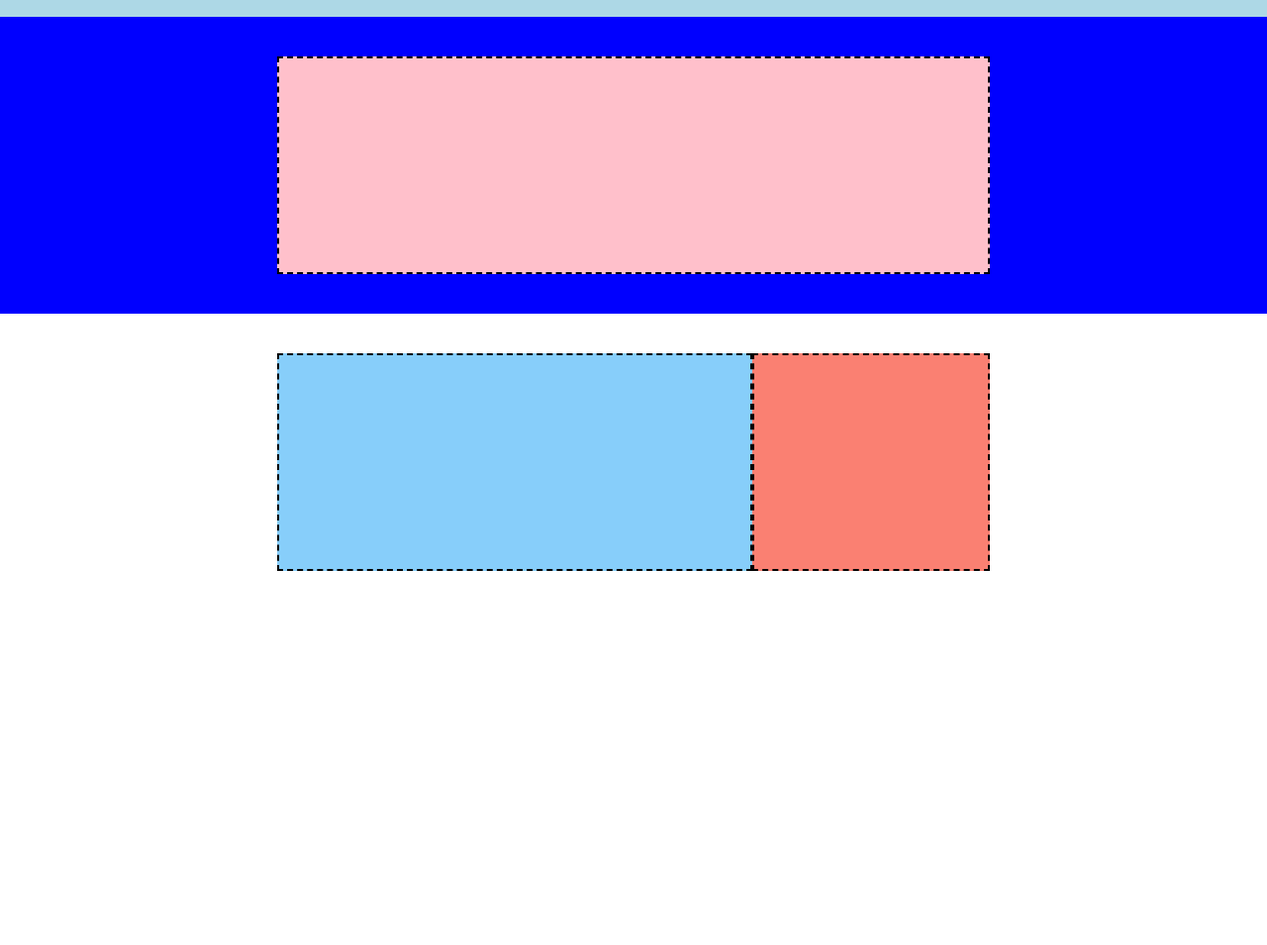
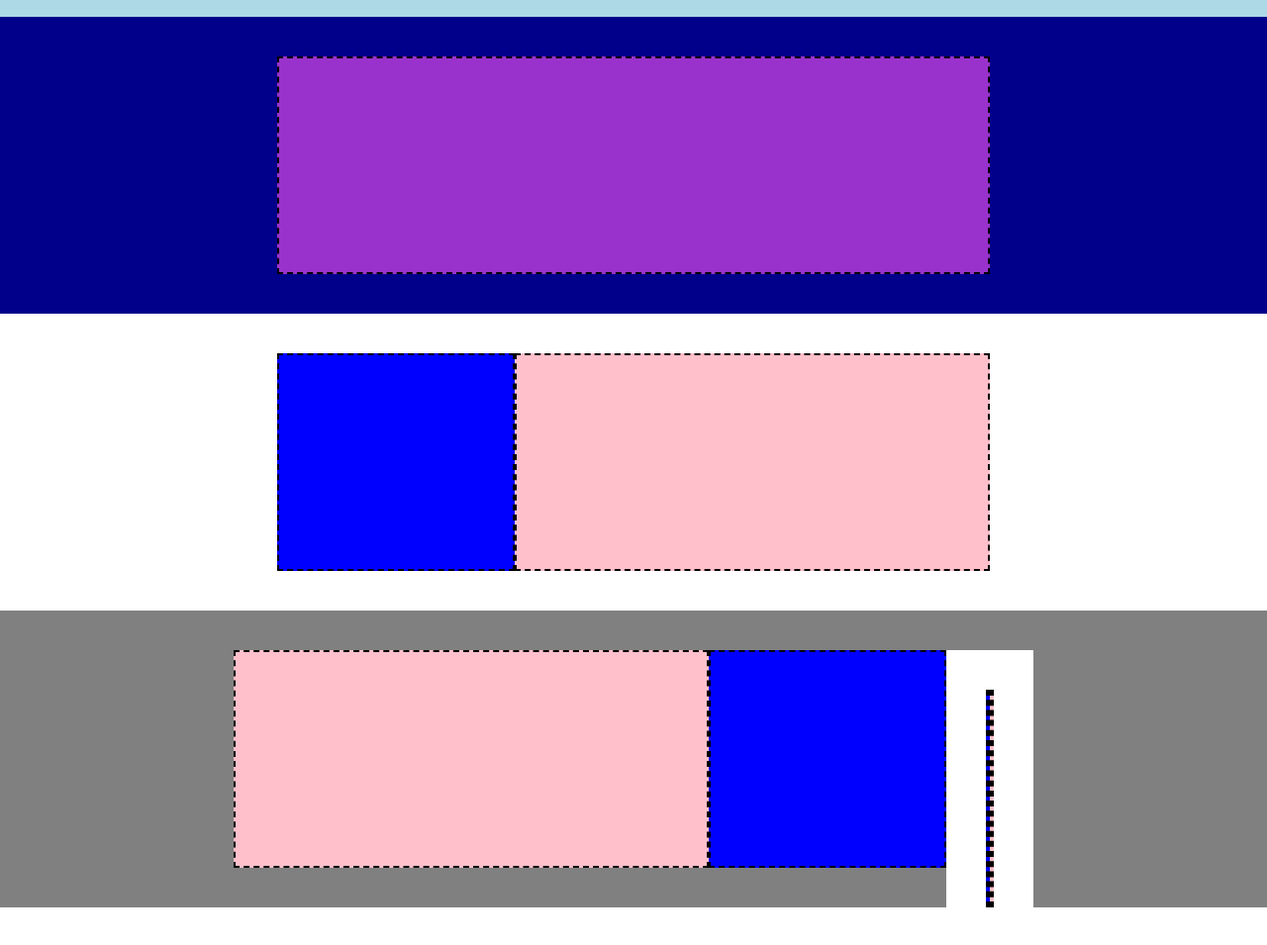
Before and after one commit to Sarabellafiore89/htmlcss-struttura-discord, a plain HTML site: page index.html in a window 1280 px wide. Shown: the part 73-1028 px from the top of the page at 99% size. Before the commit the page ends 800 px from the top, so only its background shows below. Drawn offline with Linux system fonts and the light colour scheme.

Commit message:
feat add white, grey and white 2  containers

```diff
--- a/css/style.css
+++ b/css/style.css
@@ -63,14 +63,14 @@ header{
 
 #jumbotron{
     display: flex;
-    background-color: blue;
+    background-color: darkblue;
     height:300px;
     justify-content: center;
     padding:40px;
 }
 
    #pink-box{
-    background-color: pink;
+    background-color:darkorchid;
     flex-basis:60%;
     border:2px dashed black;
 
@@ -85,14 +85,36 @@ header{
 }
 
 #light-blue{
-    background-color: lightskyblue;
+    background-color: blue;
     flex-basis:40%;
     border:2px dashed black;
 
 }
 
 #salmon{
-    background-color: salmon;
+    background-color: pink;
     flex-basis:20%;
     border:2px dashed black;
 }
+    /* grey container */
+
+#grey-container{
+    display: flex;
+    background-color: grey;
+    height:300px;
+    justify-content: center;
+    padding:40px;
+}
+
+#salmon{
+    background-color: pink;
+    flex-basis:40%;
+    border:2px dashed black;
+}
+
+#light-blue{
+    background-color: blue;
+    flex-basis:20%;
+    border:2px dashed black;
+
+}
--- a/index.html
+++ b/index.html
@@ -51,7 +51,17 @@
 
         </div>
 
+        <!-- grey container -->
+        <div id="grey-container">
+            <div id="salmon"></div>
+            <div id="light-blue"></div>
 
+        <!-- white container 2-->
+        <div id="white-container">
+            <div id="light-blue"></div>
+            <div id="salmon"></div>
+
+        </div>
 
     </main>
 </body>
```
